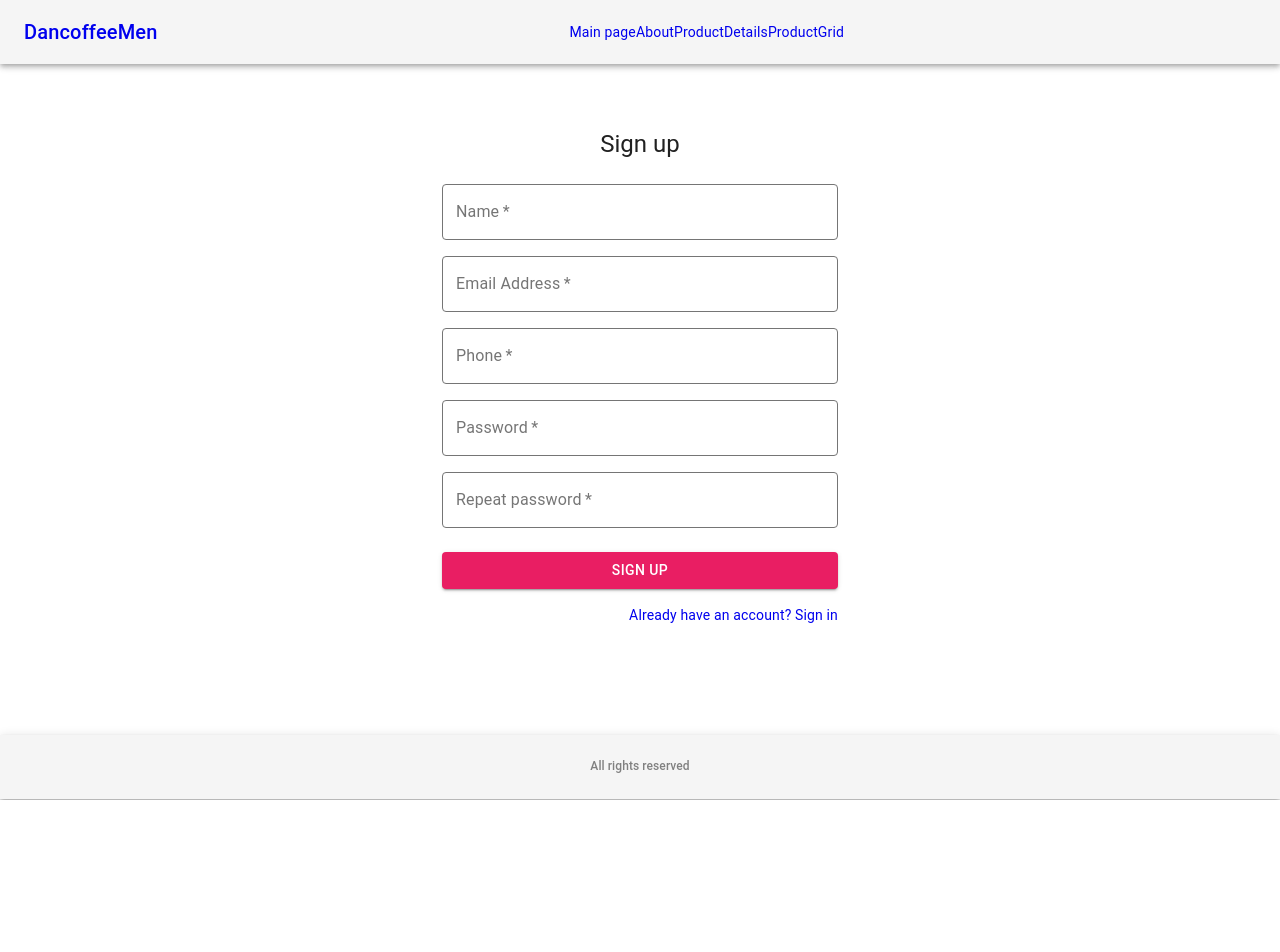
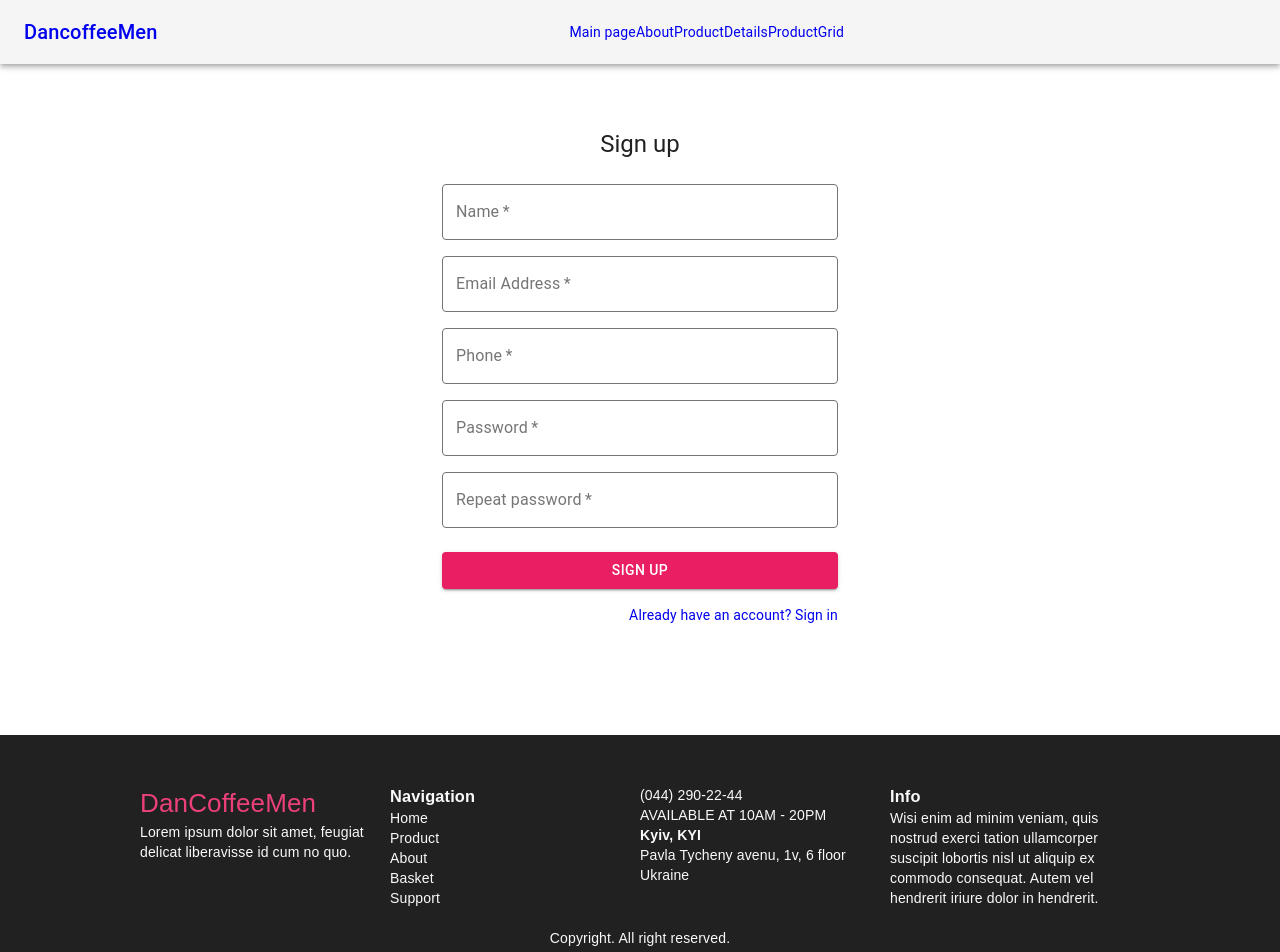
Before and after one commit to TarasBurdeniuk/dancoffeemen, a React (Create React App) app in the folder client/: page /register in a window 1280 px wide. Shown: the top 952 px of the page. Before the commit the page ends 800 px from the top, so only its background shows below. Built offline with nearby package versions, Linux system fonts and the light colour scheme; no server answers.

Commit message:
styled footer

```diff
--- a/client/src/components/Footer/index.js
+++ b/client/src/components/Footer/index.js
@@ -1,21 +1,66 @@
 import React from 'react';
+import { Link } from 'react-router-dom';
 import { makeStyles } from '@material-ui/core/styles';
-import AppBar from '@material-ui/core/AppBar';
-import Toolbar from '@material-ui/core/Toolbar';
-import Typography from '@material-ui/core/Typography';
+import grey from '@material-ui/core/colors/grey';
+import pink from '@material-ui/core/colors/pink';
+
+const darkGrey = grey[900];
+const lightGrey = grey[50];
+const mediumPink = pink[400];
+const moreStrongPink = pink[600];
 
 const useStyles = makeStyles({
 	root: {
-		flexGrow: 1,
+		display: 'flex',
+		justifyContent: 'center',
+		fontFamily: '"Montserrat", sans-serif',
 		marginTop: '20px',
+		backgroundColor: darkGrey,
+		color: lightGrey,
+		'& a': {
+			color: lightGrey,
+		},
 	},
-	footer: {
+	container: {
+		width: '1160px',
 		margin: '0 auto',
+		padding: '30px 0',
+		display: 'flex',
+		justifyContent: 'center',
+		alignItems: 'center',
+		flexDirection: 'column',
 	},
-	text: {
-		fontSize: '12px',
-		color: 'grey',
+	main_block: {
+		display: 'flex',
+		justifyContent: 'center',
+		flexWrap: 'wrap',
 	},
+	logo: {
+		fontSize: '26px',
+		'& span': {
+			color: mediumPink,
+			transition: '0.5s',
+			'&:hover': {
+				color: moreStrongPink,
+				transition: '0.5s',
+			},
+		},
+	},
+	block: {
+		width: '250px',
+		margin: '20px 0',
+		'& ul': {
+			listStyleType: 'none',
+		},
+	},
+	link: {
+		transition: '0.5s',
+		'&:hover': {
+			color: mediumPink,
+			transition: '0.5s',
+		},
+	},
+	copyright: {},
 });
 
 const Footer = () => {
@@ -23,13 +68,74 @@ const Footer = () => {
 
 	return (
 		<div className={classes.root}>
-			<AppBar position="static" color="default">
-				<Toolbar className={classes.footer}>
-					<Typography className={classes.text} variant="h6" color="inherit">
-						All rights reserved
-					</Typography>
-				</Toolbar>
-			</AppBar>
+			<div className={classes.container}>
+				<div className={classes.main_block}>
+					<div className={classes.block}>
+						<div className={classes.logo}>
+							<Link to="/">
+								<span>DanCoffeeMen</span>
+							</Link>
+						</div>
+						<p>
+							Lorem ipsum dolor sit amet, feugiat delicat liberavisse id cum no quo.
+						</p>
+					</div>
+					<div className={classes.block}>
+						<h3>Navigation</h3>
+						<ul>
+							<li>
+								<Link to="/" className={classes.link}>
+									Home
+								</Link>
+							</li>
+							<li>
+								<Link to="/product" className={classes.link}>
+									Product
+								</Link>
+							</li>
+							<li>
+								<Link to="/about" className={classes.link}>
+									About
+								</Link>
+							</li>
+							<li>
+								<Link to="/basket" className={classes.link}>
+									Basket
+								</Link>
+							</li>
+							<li>
+								<Link to="/support" className={classes.link}>
+									Support
+								</Link>
+							</li>
+						</ul>
+					</div>
+					<div className={classes.block}>
+						<div>
+							<a href="tel: +380442902244">(044) 290-22-44</a>
+							<br />
+							<span>AVAILABLE AT 10AM - 20PM</span>
+						</div>
+						<div>
+							<h4>Kyiv, KYI</h4>
+							<span>Pavla Tycheny avenu, 1v, 6 floor</span>
+							<br />
+							<span>Ukraine</span>
+						</div>
+					</div>
+					<div className={classes.block}>
+						<h3>Info</h3>
+						<p>
+							Wisi enim ad minim veniam, quis nostrud exerci tation ullamcorper
+							suscipit lobortis nisl ut aliquip ex commodo consequat. Autem vel
+							hendrerit iriure dolor in hendrerit.
+						</p>
+					</div>
+				</div>
+				<div className={classes.copyright}>
+					<span>Copyright. All right reserved.</span>
+				</div>
+			</div>
 		</div>
 	);
 };
```
